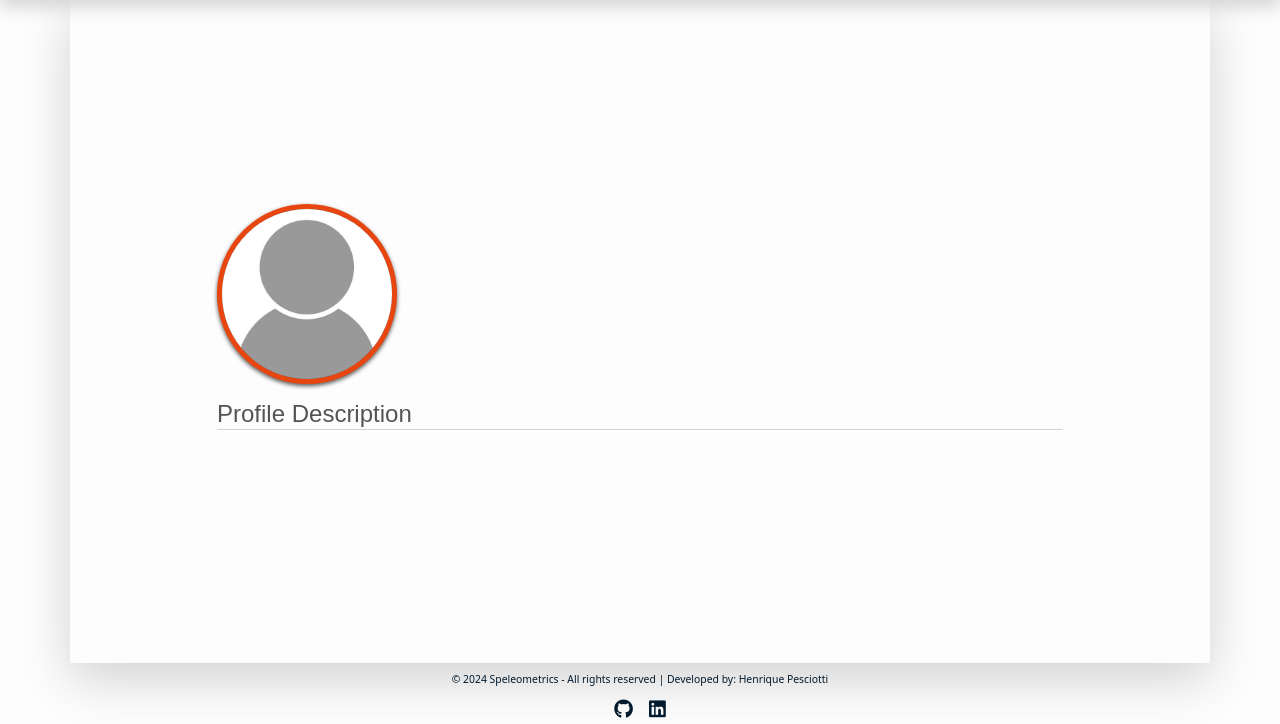
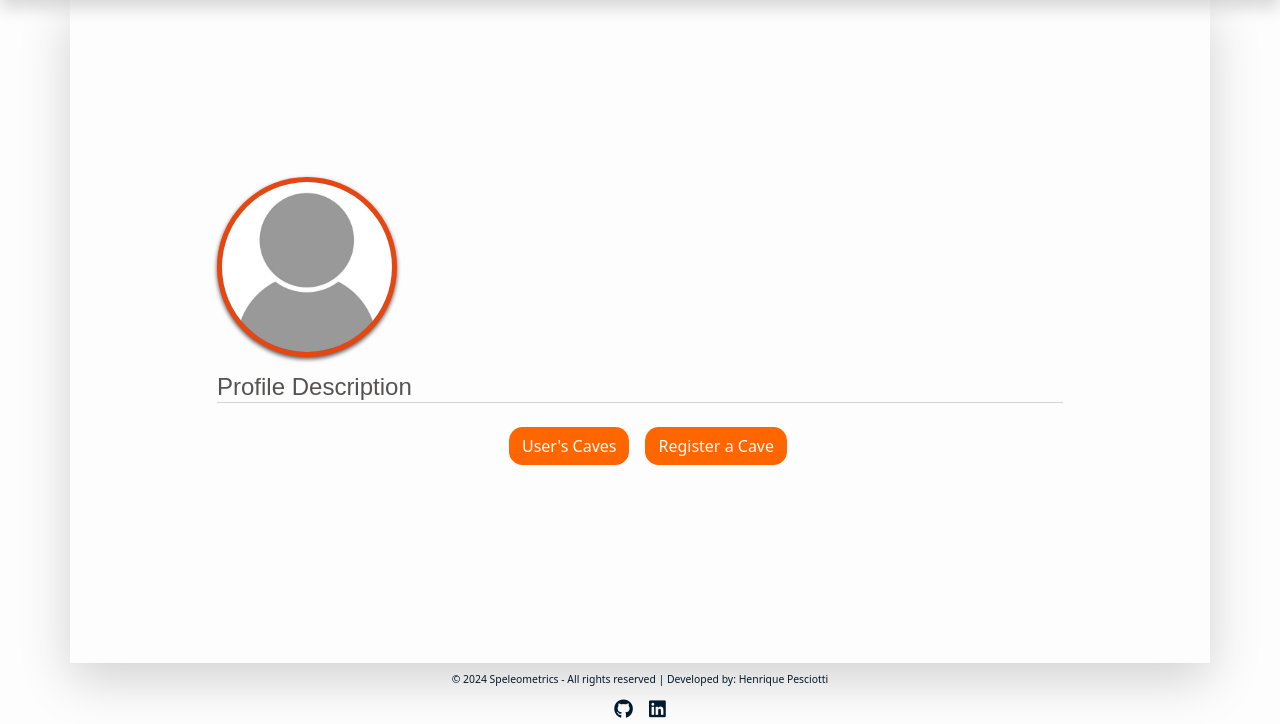
Before and after one commit to Code-Institute-Submissions/Speleometrics, a Django app: template profiles/templates/profiles/profile_page.html in a window 1280 px wide. Shown: the part 76-800 px from the top of the page. Run offline with Django 4.2, Linux system fonts and the light colour scheme; the template is opened without the code that fills it, so the values that code supplies are empty; parts of the project's set-up code (start-up, migrations or seed data) failed here and were passed over; some libraries are stand-ins or nearby versions.

Commit message:
feat: add buttons to my caves/user's caves and add a cave to profile page

```diff
--- a/profiles/templates/profiles/profile_page.html
+++ b/profiles/templates/profiles/profile_page.html
@@ -34,15 +34,29 @@
             <div class="px-2">
                 <p>{{ profile.bio | safe }}</p>
             </div>
+        </div>
+    </div>
+    <div class="d-md-flex flex-row flex-shrink-1 align-items-center justify-content-center">
+        <div class="m-2 text-center">
             {% if user == profile.user %}
-            <div class="col-4 col-md-2 mx-auto">
             <a href="{% url 'profile_edit' username=request.user.username %}" class="btn btn-edit" role="button">Edit
                 Profile</a>
             {% else %}
             <a href="" class="d-none" role="button"></a>
             {% endif %}
         </div>
+        <div class="m-2 text-center">
+            {% if user == profile.user %}
+            <a href="{% url 'profile_edit' username=request.user.username %}" class="btn btn-edit" role="button">My
+                Caves</a>
+            {% else %}
+            <a href="{% url 'profile_edit' username=request.user.username %}" class="btn btn-edit" role="button">User's
+                Caves</a>
+            {% endif %}
         </div>
+        <div class="m-2 text-center">
+            <a href="{% url 'profile_edit' username=request.user.username %}" class="btn btn-edit"
+                role="button">Register a Cave</a>
         </div>
     </div>
 
```
Lines whose indentation alone changed are shown as unchanged.
